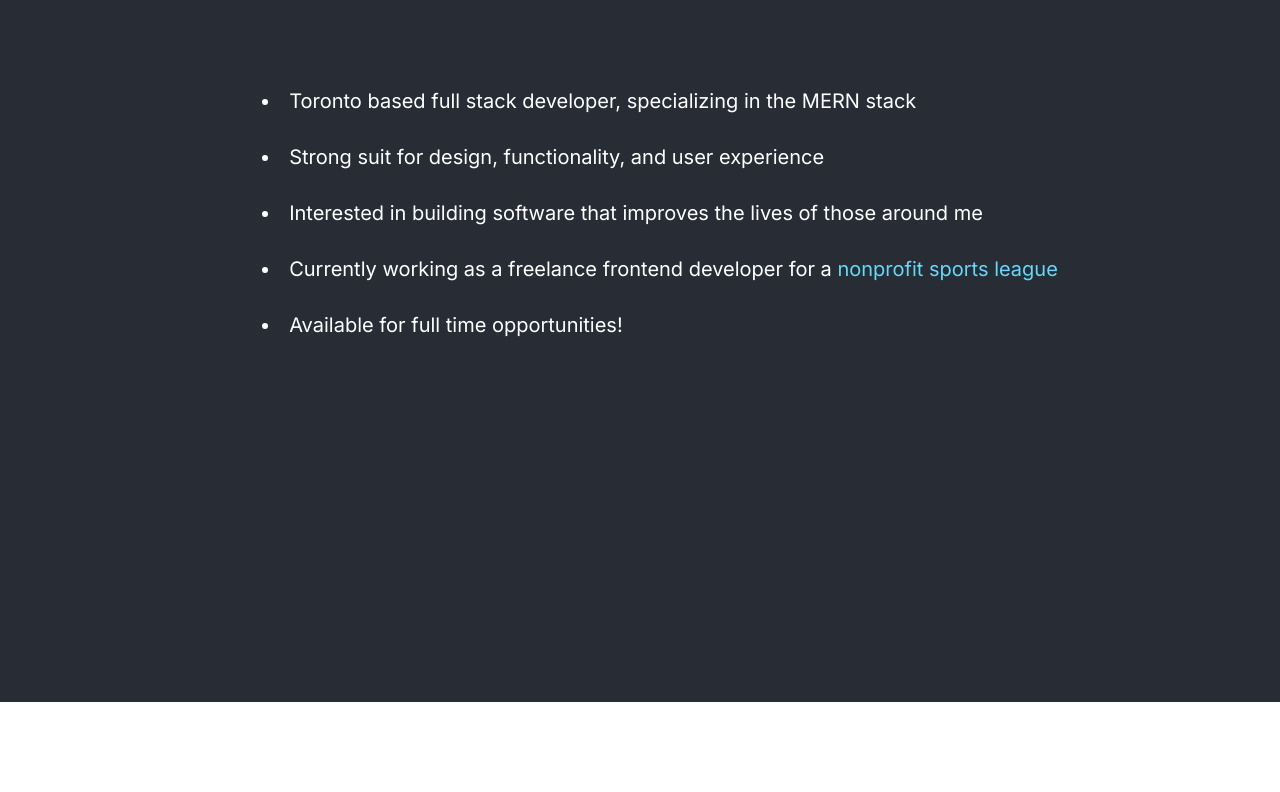
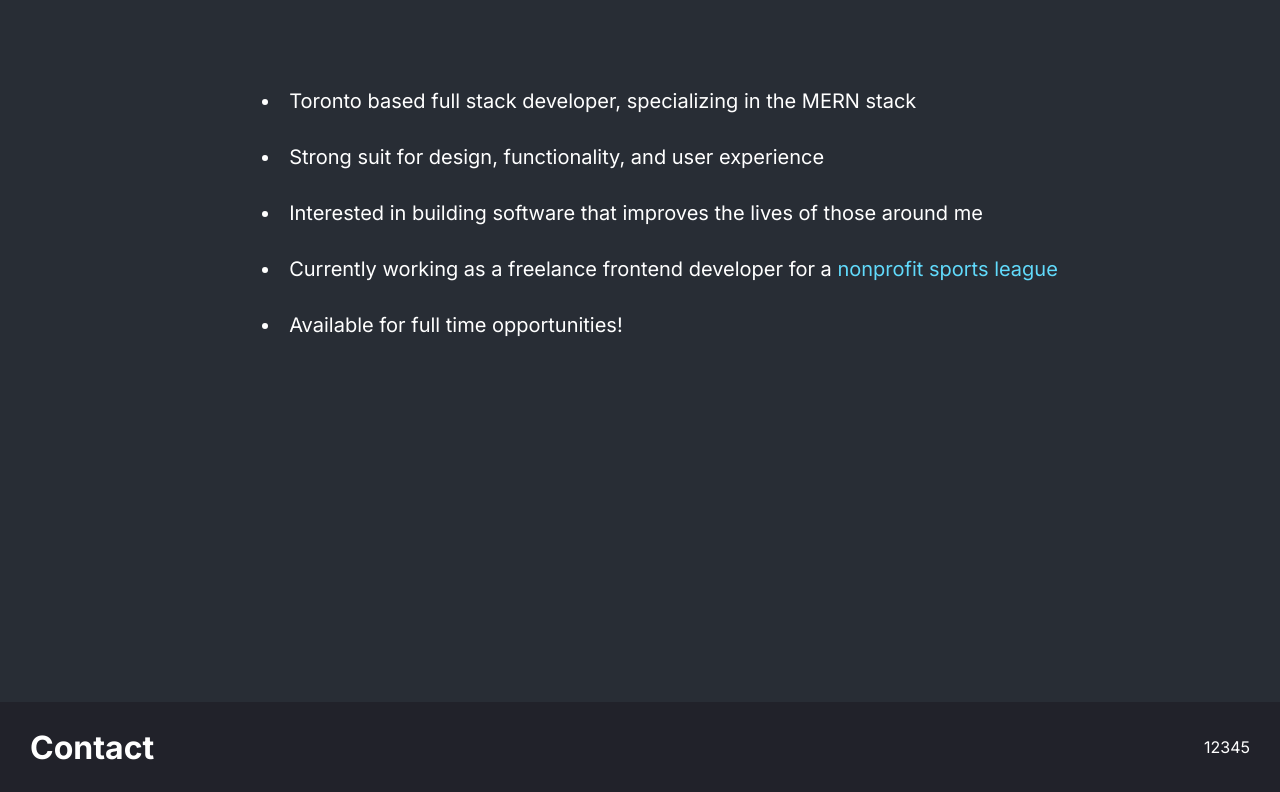
Before and after one commit to reginaldwong/info-site, a React (Vite) app: page / in a window 1280 px wide. Shown: the part 188-980 px from the top of the page. Before the commit the page ends 890 px from the top, so only its background shows below. Built offline with nearby package versions, Linux system fonts and the light colour scheme.

Commit message:
add footer component

```diff
--- a/src/App.css
+++ b/src/App.css
@@ -27,6 +27,7 @@ nav {
 
 .nav--text {
     color: #61DAFB;
+    letter-spacing: -0.05rem;
     margin-right: auto;
     font-size: 22px;
 }
@@ -74,3 +75,22 @@ main {
     font-size: 1.25rem;
     list-style-position: inside;
 }
+
+/* FOOTER COMPONENT */
+
+footer {
+    display: flex;
+    align-items: center;
+    height: 90px;
+    background-color: #21222A;
+    padding: 30px 30px;
+    color: #ffffff;
+}
+
+.footer--title {
+    margin-right: auto;
+}
+
+.footer--links > li {
+    display: inline;
+}
--- a/src/App.jsx
+++ b/src/App.jsx
@@ -1,12 +1,14 @@
 import './App.css'
 import Main from "./components/Main"
 import Navbar from "./components/Navbar"
+import Footer from "./components/Footer"
 
 function App() {
   return (
     <div className="container">
     <Navbar />
     <Main />
+    <Footer />
     </div>
   )
 }
--- /dev/null
+++ b/src/components/Footer.jsx
@@ -0,0 +1,18 @@
+import React from "react";
+
+const Footer = () => {
+    return (
+        <footer>
+            <h1 className="footer--title">Contact</h1>
+                <ul className="footer--links">
+                    <li>1</li>
+                    <li>2</li>
+                    <li>3</li>
+                    <li>4</li>
+                    <li>5</li>
+                </ul>
+        </footer>
+    )};
+
+
+export default Footer;
```
